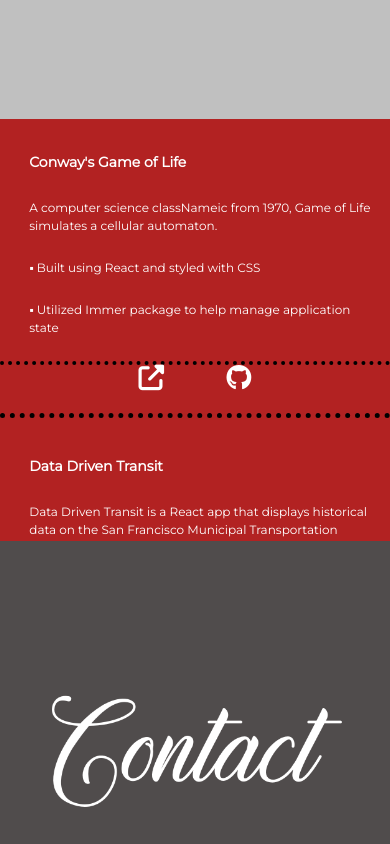
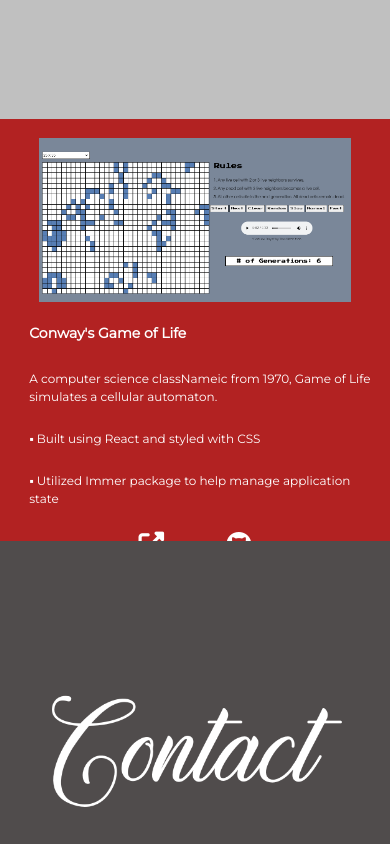
Before and after one commit to MicheSi/portfolio-react, a React (Create React App) app: page / in a window 390 px wide. Shown: the part 1620-2464 px from the top of the page. Built offline with nearby package versions, Linux system fonts and the light colour scheme.

Commit message:
fixed media queries for updated design

```diff
--- a/src/App.css
+++ b/src/App.css
@@ -300,11 +300,6 @@ footer {
 
 /* iPad 768 x 1024 */
 @media (max-width: 768px) {
-
-  /* .logo {
-    width: 400px;
-  } */
-
   .homeDiv {
     height: 45vh;
   }
@@ -358,7 +353,7 @@ footer {
   }
 
   .ddt img, .gigapet img, .farmfresh img, .amiibo img, .life img{
-    display: none;
+    width: 80%
   }
 
   .life h3, .life p, .ddt h3, .ddt p, .gigapet h3, .gigapet p, .farmfresh h3, .farmfresh p, .amiibo h3, .amiibo p {
@@ -367,7 +362,6 @@ footer {
   }
 
   .life, .ddt, .gigapet, .farmfresh, .amiibo {
-    border-bottom: 4px dotted black;
     padding-bottom: 2%;
   }
 
```
